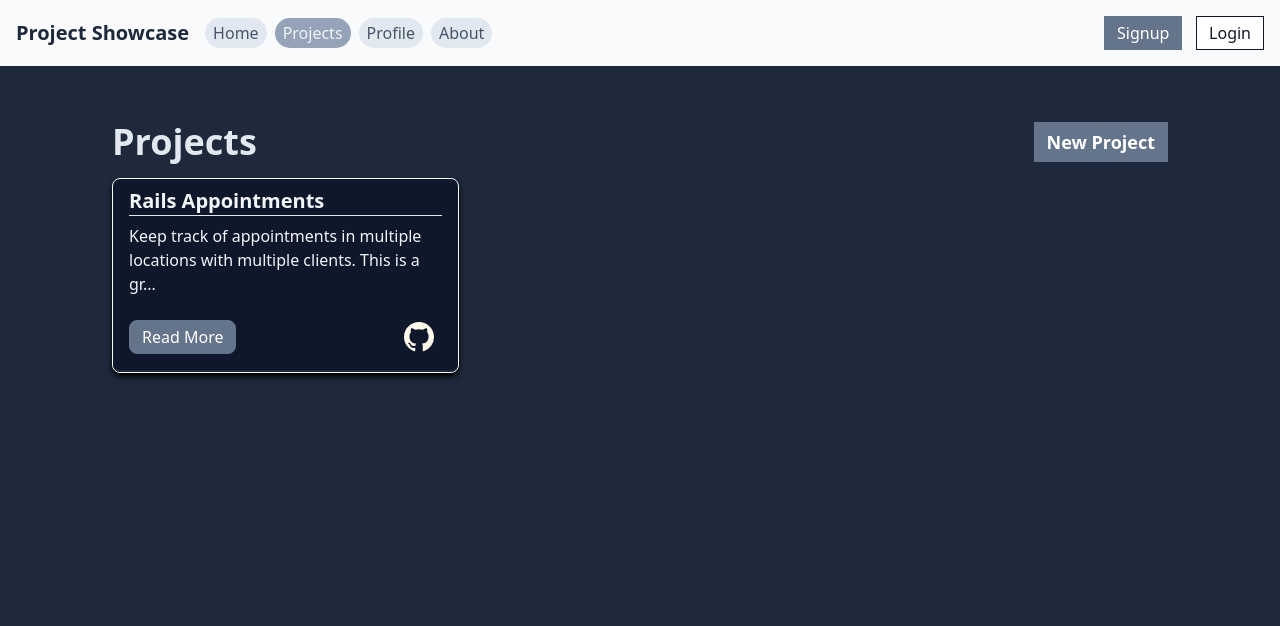
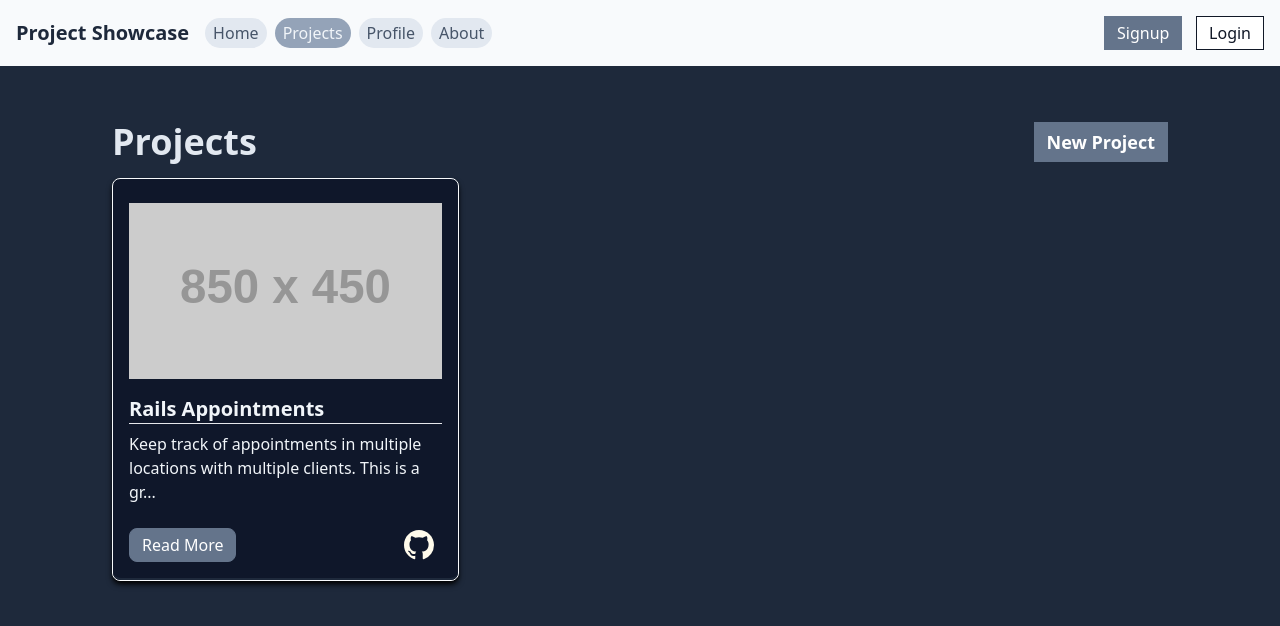
Before and after one commit to DakotaLMartinez/project-showcase, a React (Vite) app: page /projects in a window 1280 px wide. Shown: the top 626 px of the page. Built offline with nearby package versions, Linux system fonts and the light colour scheme; data requests are answered from the project's data file.

Commit message:
tweak image styles for project card

```diff
--- a/src/components/ProjectCard.jsx
+++ b/src/components/ProjectCard.jsx
@@ -5,28 +5,51 @@ import Button from "./ui/Button";
 import GitHubLink from "./ui/GitHubLink";
 
 function ProjectCard({ project, small = false }) {
-  const {
-    id,
-    name,
-    about,
-    code_url,
-    featured_image_url,
-  } = project;
+  const { id, name, about, code_url, featured_image_url } = project;
 
   const aboutClasses = classNames("mt-2 whitespace-normal", {
     "sm:h-12 md:h-20": small,
     "sm:h-16 md:h-20": !small,
   });
 
-  const shortAboutText = about.slice(0,small ? 74 : 84);
+  const placeHolderImageClasses = classNames("max-w-full py-4 object-cover", {
+    "px-2 md:px-0 md:h-40 lg:h-44": small,
+    "sm:h-56 md:h-44 lg:h-52": !small,
+  });
+
+  const featuredImageClasses = classNames("object-cover", {
+    "md:h-40 lg:h-44": small,
+    "sm:h-56 md:h-44 lg:h-52": !small,
+  });
+
+  const shortAboutText = about.slice(0, small ? 74 : 84);
   const aboutText =
     shortAboutText === about ? about : `${shortAboutText.trim()}...`;
+
+  const renderPictureOrFallback = (imgUrl) => {
+    return imgUrl ? renderFeaturedImage(imgUrl) : renderPlaceholder();
+  };
+
+  const renderPlaceholder = () => {
+    return (
+      <img
+        className={placeHolderImageClasses}
+        src="https://via.placeholder.com/850x450?text=No%20Image"
+      />
+    );
+  };
+
+  const renderFeaturedImage = (imgUrl) => {
+    return (
+      <img className={featuredImageClasses} src={imgUrl} alt="Featured Image" />
+    );
+  };
 
   return (
     <article className="border-slate-50 border rounded-lg shadow-black shadow-md bg-slate-900 text-slate-100">
       <div className="px-4 pt-2">
-        <figure>
-          <img src={featured_image_url} />
+        <figure className="flex justify-center">
+          {renderPictureOrFallback(featured_image_url)}
         </figure>
         <h4 className="md:text-lg lg:text-xl border-b w-full">{name}</h4>
         <p className={aboutClasses}>{aboutText}</p>
```
